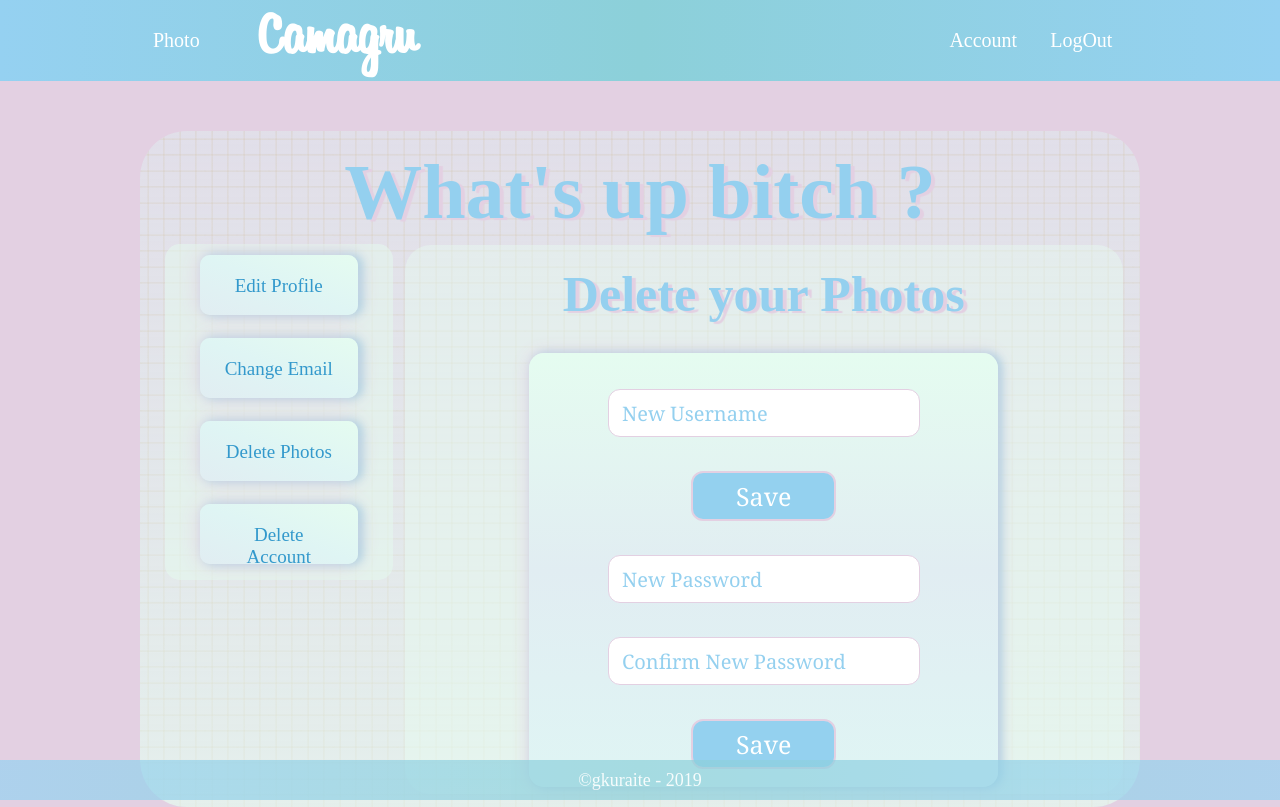
After one commit to gabykur/Camagru, a PHP site: page /user/deletePhotos.php in a window 1280 px wide. The commit adds this page. Run offline with PHP 8.4, Linux system fonts and the light colour scheme; a user stored in the database is signed in; data that the repository does not hold is empty.

Commit message:
account front 75%

```diff
--- a/public/css/main.css
+++ b/public/css/main.css
@@ -300,7 +300,7 @@ input::placeholder{
 }
 
 #account nav a{
-    background-image: linear-gradient(to bottom, #dff5f4, #e1edf2, #e5fcf0);
+    background-image: linear-gradient(to right top, #e1edf2, #dff5f4, #e5fcf0);
     box-shadow: 0px 0px 1.1em #e3d0e2, 0.2em 0 0.5em #8ed0e1;
     padding: 20px;
     font-size: 19px;
@@ -312,12 +312,10 @@ input::placeholder{
 }
 
 #account article {
-    /* occupe la largeur restante */
     flex: 1;
 }
 
 #account nav {
-    /* nav s'affiche en premier */
     order: -1;
 }
 
@@ -326,17 +324,14 @@ input::placeholder{
 }
 
 #account nav {
-  /* pour écraser la valeur 10em */
   width: 250px;
   margin-right:25px;
 }
 #account nav,
 #account article {
-  /* pour écraser la valeur 0, due au flex: 1 */
   flex-basis: auto;
 }
 #account nav {
-  /* nav reprend sa place */
   order: 0;
 }
 #account nav {
@@ -357,7 +352,6 @@ input::placeholder{
     border-radius: 26px;
 }
 
-
 #account nav a:hover{
     background-image: radial-gradient(circle, #6ef5af, #6cf1ac, #69eca9, #67e8a6, #65e4a3);
     color: white;
@@ -377,7 +371,7 @@ input::placeholder{
 
 
 #camera #video_div {
-    margin-top: 30px;
+    margin-top: 50px;
     margin-bottom: 20px;
 	background-color:#c4f2da;
 	padding: 10px;
@@ -424,7 +418,7 @@ input::placeholder{
 	width: 25%;
     max-height: 440px;
     min-height: 236px;
-	margin-top: 30px;
+	margin-top: 50px;
 	float: right;
 	overflow-y: auto;
 }
@@ -459,6 +453,7 @@ input::placeholder{
     margin-left: 33%;
     margin-bottom: 20px;
 }
+/********************************Camera Gallery*************************************/
 
 #camera #camera_gallery {
 	margin-top: 1px;
@@ -481,7 +476,7 @@ input::placeholder{
 #text-camera{
     text-align:center;
     font-size:18px;
-    color: a;
+    color: #4bb7ec;
     margin-bottom: auto;
 }
 
--- a/user/account.php
+++ b/user/account.php
@@ -1,20 +1,22 @@
+<?php session_start();?>
 <?php ob_start(); ?>
 <div class="background galleryB">
     <div id="test">
-<h2 id="title"style="padding-top:0">Account</h2>
+    <h2 id="title" style="padding-top:0">What's up <?php /*echo $_SESSION['username'];*/?> bitch ? </h2>
         <div id="account">
-        <nav>
-            <a href="user/modifyProfile.php">Edit Profile</a>
-            <a href="user/modifyPassw.php">Modify Password</a>
-            <a href="user/changeEmail.php">Change Email</a>
-            <a href="user/deleteAccount.php">Delete Account</a>
+            <nav id="account_nav">
+                <a href="modifyProfile.php">Edit Profile</a>
+                <a href="changeEmail.php" >Change Email</a>
+                <a href="deletePhotos.php" >Delete Photos</a>
+                <a href="deleteAccount.php" >Delete Account</a>
             </nav>
             <article>
-
+                <?= $content ?>
             </article>
 
-    <div>
         </div>
     </div>
+</div>
+
 <?php $view = ob_get_clean(); ?>
 <?php require("../template.php"); ?>
--- /dev/null
+++ b/user/deletePhotos.php
@@ -0,0 +1,20 @@
+<?php ob_start(); ?>
+
+            <h2 style="margin-top: 20px;">Delete your Photos</h2>
+                <div style="max-height: 705px;" id="a">
+                    <div class="loginForm" style="min-height:364px; margin-top: 30px;">
+                        <form action="" method="post">
+
+                            <p id="actMsg"><?php echo $activation_mess; ?></p><br>
+                            <span><?php echo $username_err; ?></span>
+                            <input type="text" name="username" placeholder="New Username" value="<?php echo $username; ?>">
+                            <input type="submit" name="change_username" value="Save">
+                            <span><?php echo $password_err; ?></span>
+                            <input type="password" name="password" placeholder="New Password">
+                            <input type="password" name="confirm_password" placeholder="Confirm New Password">
+                            <input type="submit" name="change_password" value="Save">
+                        </form>
+                    </div><br>
+                </div>
+<?php $content = ob_get_clean(); ?>
+<?php require("account.php"); ?>
```
Also changed, not shown: public/js/account.js (added, +11 -0 lines), user/changeEmail.php (added, +15 -0 lines), user/deleteAccount.php (added, +20 -0 lines), user/modifyProfile.php (added, +19 -0 lines), public/upload/20190315112006.png (added), public/upload/20190315145913.png (added). Lines whose indentation alone changed are shown as unchanged.
